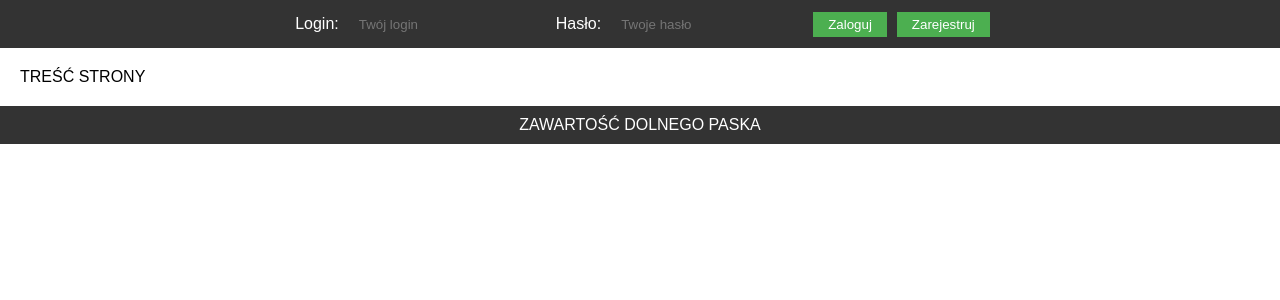
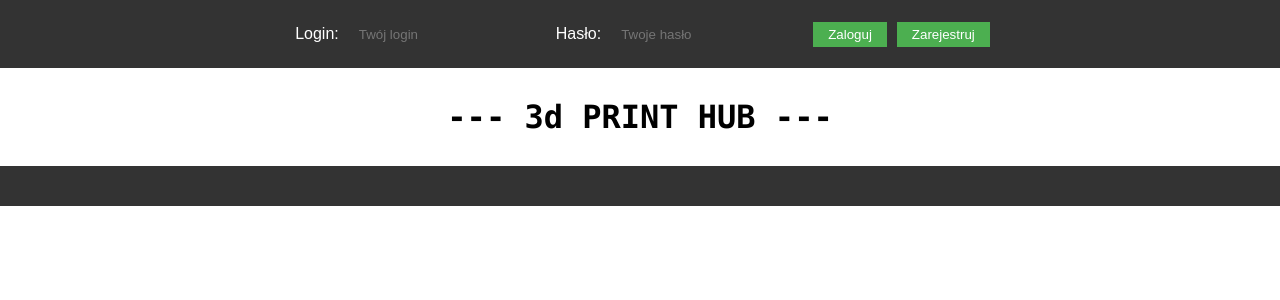
Before and after one commit to kamil0l/Print_Hub_v2a, a Django app: page / in a window 1280 px wide. Shown: the top 300 px of the page. Run offline with Django 4.2, Linux system fonts and the light colour scheme.

Commit message:
add text 3d PRINT HUB and css styles for it

```diff
--- a/Hub/static/css/styles.css
+++ b/Hub/static/css/styles.css
@@ -9,6 +9,7 @@ body {
 .navbar {
     background-color: #333;
     color: white;
+    padding: 10px;
 }
 
 .navbar-container {
@@ -68,3 +69,15 @@ body {
 .content {
     padding: 20px;
 }
+
+.branding {
+    text-align: center;
+    color: black;
+    padding: 10px 0;
+}
+
+.branding h1 {
+    margin: 0;
+    background-color: white;
+    font-family: "Consolas", sans-serif;
+}
--- a/templates/base.html
+++ b/templates/base.html
@@ -23,18 +23,16 @@
     </div>
 </div>
 
-
 <div class="content">
-
-
-    TREŚĆ STRONY
-
+    <div class="branding">
+        <h1>--- 3d PRINT HUB ---</h1>
+    </div>
+    <!-- Tutaj umieść zawartość konkretnej strony -->
 </div>
-
 
 <div class="navbar navbar-bottom">
     <div class="navbar-container">
-        ZAWARTOŚĆ DOLNEGO PASKA
+        <!-- Dodaj treść do paska na dole strony -->
     </div>
 </div>
 
```
